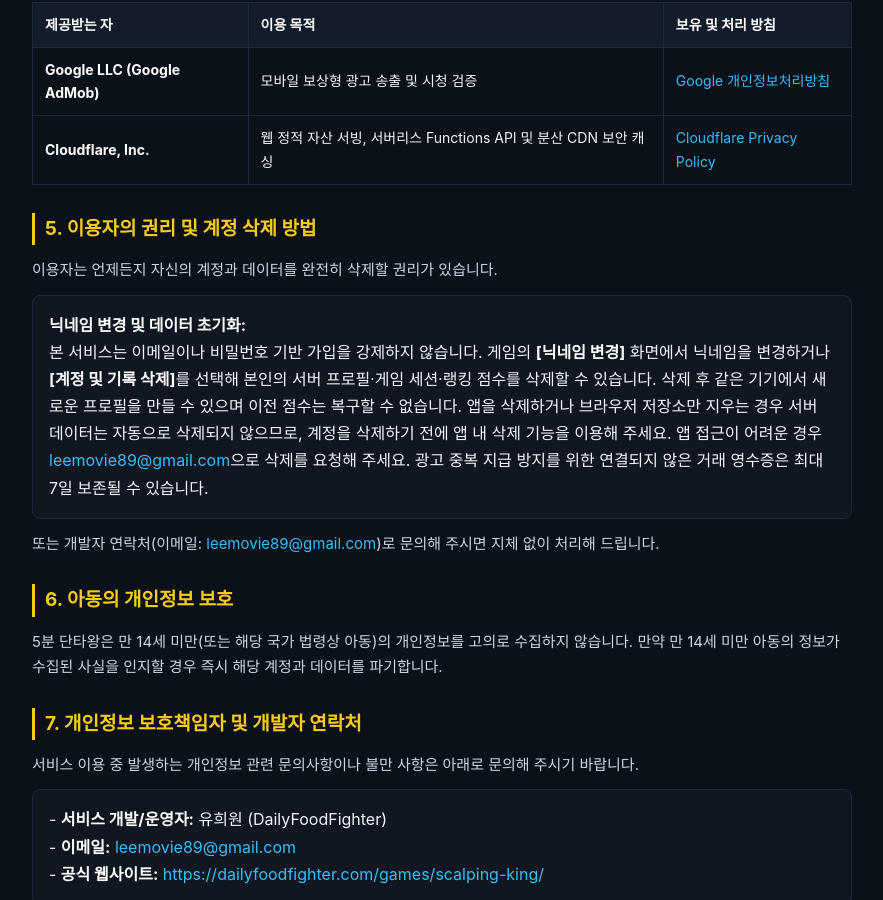
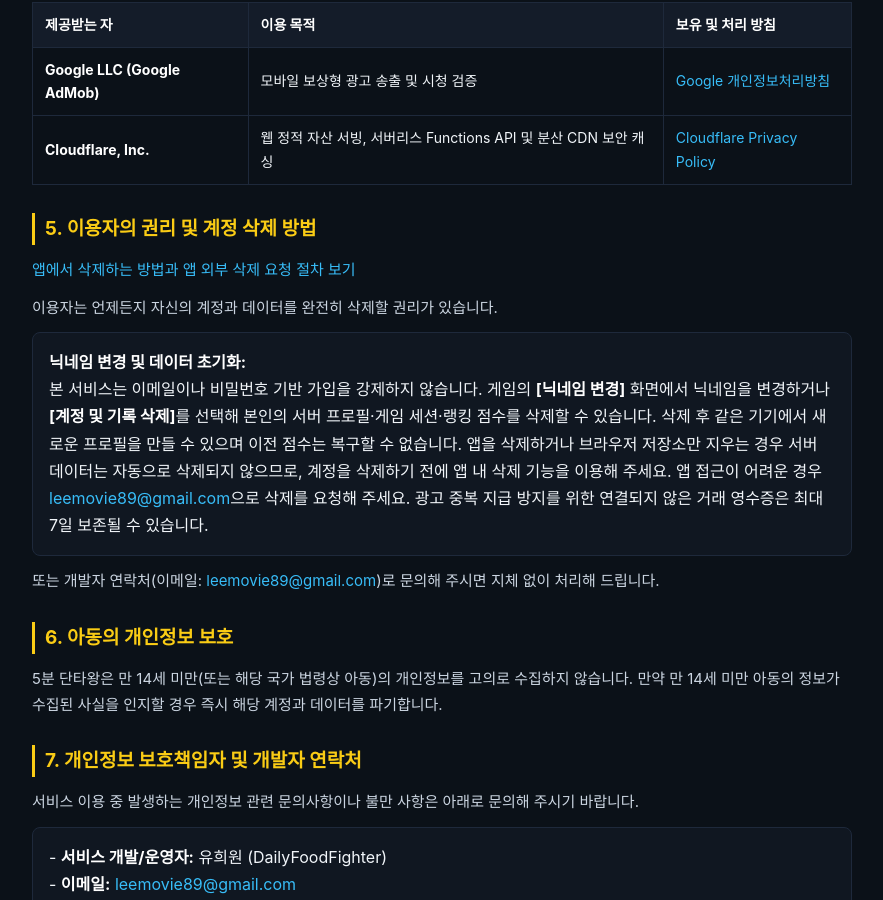
Before and after one commit to heewon-yu/dailyfoodfighter, a Jekyll site: the page games/scalping-king/privacy/index.html, which Jekyll copies as it is, in a window 1280 px wide and 900 px high, scrolled down 1382 px. Shown: the whole window, without its empty margins (198-1081 px from the left). Built offline with Jekyll 4.4.1, drawn with Linux system fonts in a browser that asks for light colours.

Commit message:
feat(scalping): link and bundle the external account deletion resource

```diff
--- a/games/scalping-king/privacy/index.html
+++ b/games/scalping-king/privacy/index.html
@@ -247,6 +247,7 @@
 
     <section>
       <h2>5. 이용자의 권리 및 계정 삭제 방법</h2>
+      <p><a href="../delete-account/">앱에서 삭제하는 방법과 앱 외부 삭제 요청 절차 보기</a></p>
       <p>이용자는 언제든지 자신의 계정과 데이터를 완전히 삭제할 권리가 있습니다.</p>
       <div class="card-box">
         <strong>닉네임 변경 및 데이터 초기화:</strong><br>
```
